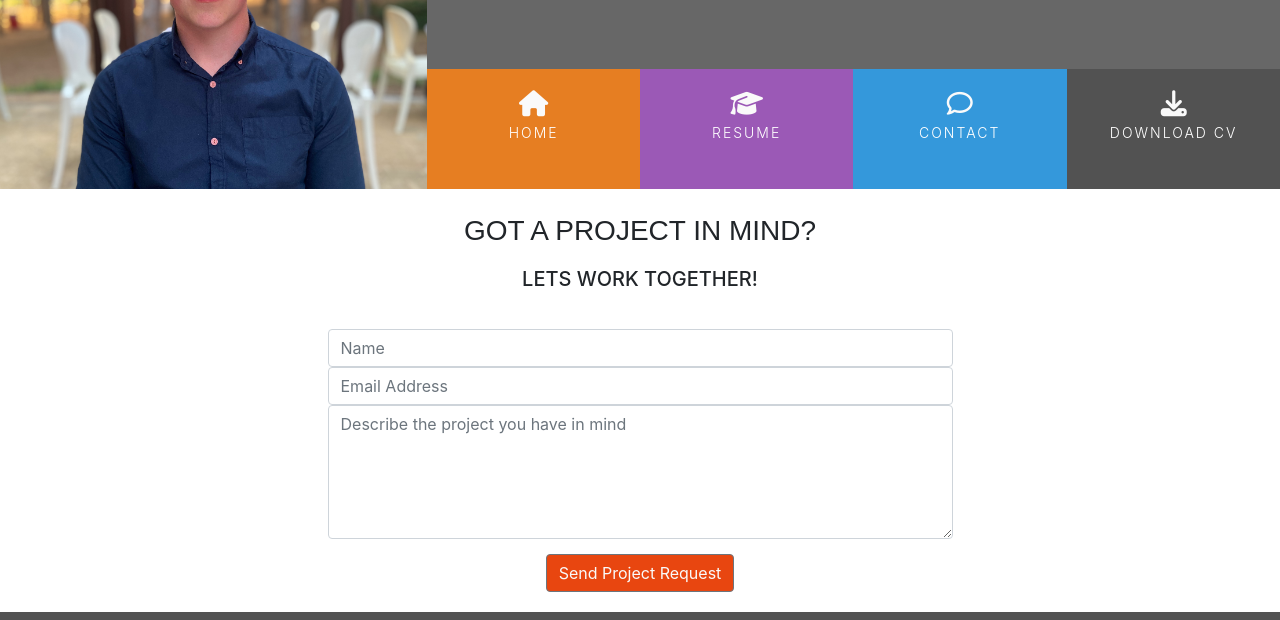
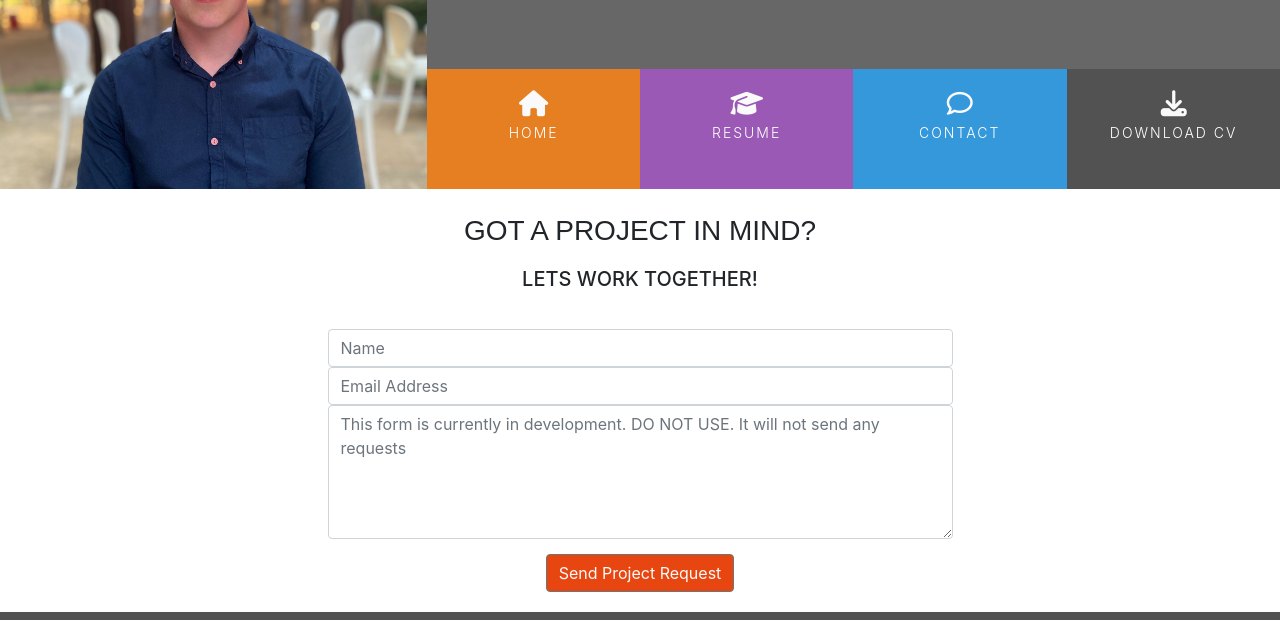
Before and after one commit to TR94/resume-cv, a plain HTML site: page contact.html in a window 1280 px wide. Shown: the part 180-800 px from the top of the page. Drawn offline with nearby package versions, Linux system fonts and the light colour scheme.

Commit message:
Update to contact form

```diff
--- a/contact.html
+++ b/contact.html
@@ -54,7 +54,7 @@
                     <form>
                         <input type="text" name="name" id="fullname" class="form-control" placeholder="Name" required />
                         <input type="email" name="email" id="email" class="form-control" placeholder="Email Address" required />
-                        <textarea rows="5" name="projectsummary" id="projectsummary" class="form-control" placeholder="Describe the project you have in mind" required></textarea>
+                        <textarea rows="5" name="projectsummary" id="projectsummary" class="form-control" placeholder="This form is currently in development. DO NOT USE. It will not send any requests" required></textarea>
                         <div class="form-row text-center">
                             <div class="col">
                                 <button type="submit" class="btn btn-secondary">Send Project Request</button>
```
